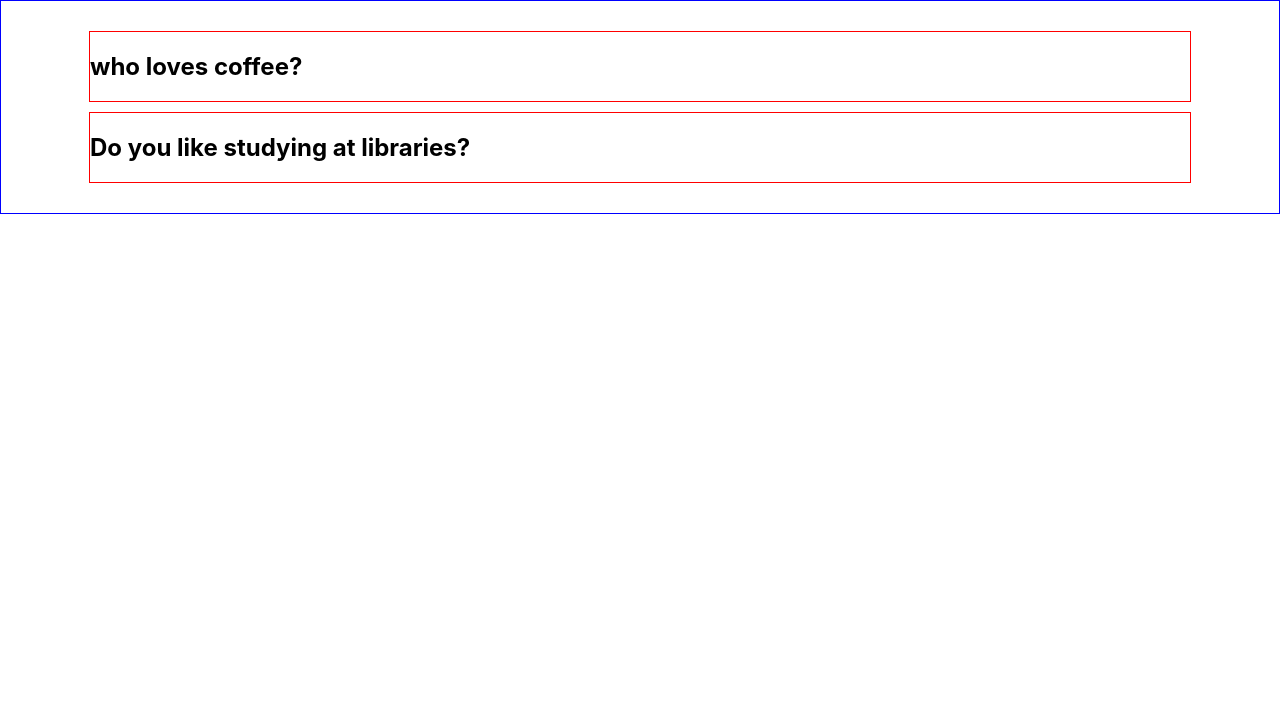
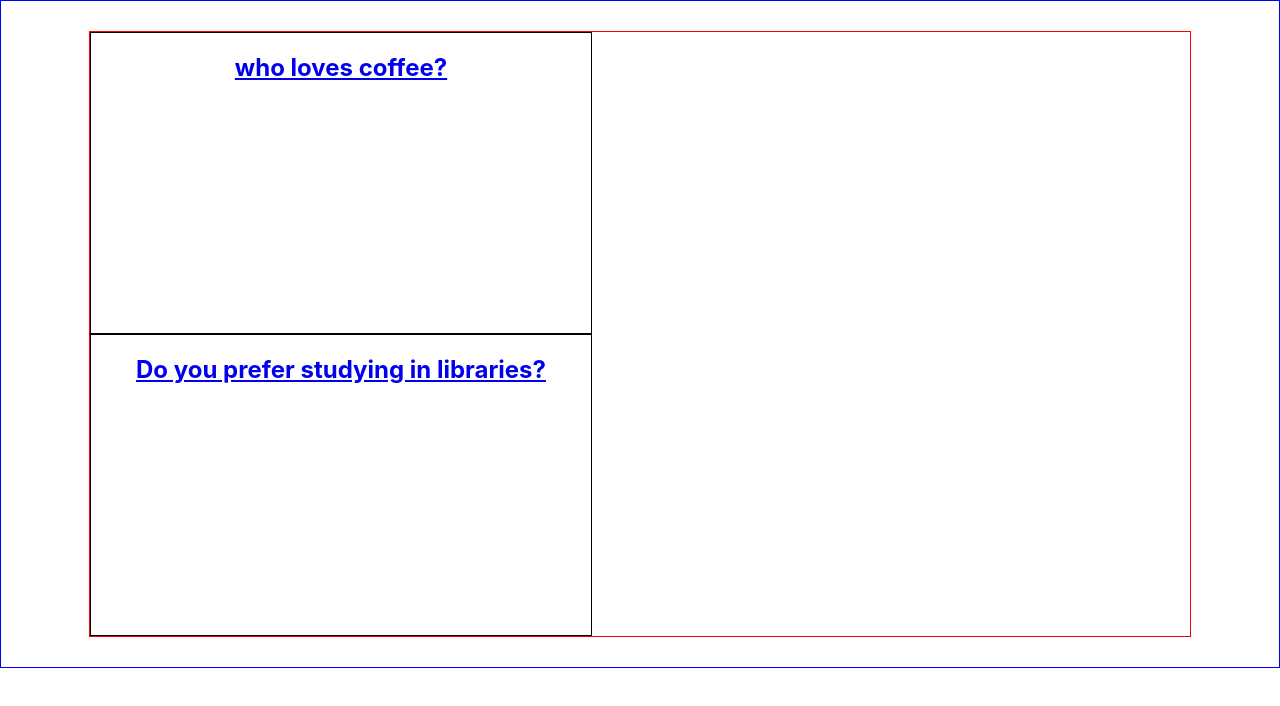
Before and after one commit to sagdish/sf-study-spots, a React (Create React App) app: page / in a window 1280 px wide. Shown: the top 706 px of the page. Built offline with nearby package versions, Linux system fonts and the light colour scheme.

Commit message:
added flex styling, introduced Router and Routes with Links, new default component

```diff
--- a/package.json
+++ b/package.json
@@ -5,6 +5,7 @@
   "dependencies": {
     "react": "^16.8.6",
     "react-dom": "^16.8.6",
+    "react-router-dom": "^5.0.1",
     "react-scripts": "3.0.1",
     "reactstrap": "^8.0.0"
   },
--- a/src/App.js
+++ b/src/App.js
@@ -1,13 +1,17 @@
 import React from 'react';
-import './App.css';
+import { Route } from 'react-router-dom';
+
+import Default from './components/Default';
 import Coffee from './components/Coffee';
 import Library from './components/Library';
+import './App.css';
 
 function App() {
   return (
     <div className="App">
-      <Coffee />
-      <Library />
+      <Route exact path="/" component={ Default }/>
+      <Route path="/coffee" component={ Coffee } />
+      <Route path="/library" component={ Library } />
     </div>
   );
 }
--- a/src/components/Coffee.js
+++ b/src/components/Coffee.js
@@ -5,8 +5,8 @@ class Coffee extends React.Component {
   render() {
     return (
       <div className="MainContainer">
-        <div className="coffeeContainer">
-          <h2>who loves coffee?</h2>
+        <div className="CoffeeContainer">
+          <h2>this is a coffeeshop component</h2>
         </div>
       </div>
     );
--- /dev/null
+++ b/src/components/Default.js
@@ -0,0 +1,26 @@
+import React from 'react';
+import { Link } from 'react-router-dom';
+
+import './components.css';
+
+class Coffee extends React.Component {
+  render() {
+    return (
+      <div className="MainContainer">
+        <div className="CoffeeContainer">
+          <Link to="/coffee">
+            <h2>who loves coffee?</h2>
+          </Link>
+        </div>
+
+        <div className="LibraryContainer">
+          <Link to="/library">
+            <h2>Do you prefer studying in libraries?</h2>
+          </Link>
+        </div>
+      </div>
+    );
+  }
+}
+
+export default Coffee;
--- a/src/components/Library.js
+++ b/src/components/Library.js
@@ -6,8 +6,8 @@ class Library extends React.Component {
   render() {
     return (
       <div className="MainContainer">
-        <div className="coffeeContainer">
-          <h2>Do you like studying at libraries?</h2>
+        <div className="LibraryContainer">
+          <h2>This is a Library component</h2>
         </div>
       </div>
     );
--- a/src/components/components.css
+++ b/src/components/components.css
@@ -3,4 +3,18 @@
   max-width: 1100px;
   border: 1px solid red;
   margin: 10px auto;
+  flex-direction: column;
+  flex-wrap: nowrap;
 }
+
+.LibraryContainer {
+  width: 500px;
+  height: 300px;
+  border: 1px solid black;
+}
+
+.CoffeeContainer {
+  width: 500px;
+  height: 300px;
+  border: 1px solid black;
+}
--- a/src/index.js
+++ b/src/index.js
@@ -2,5 +2,9 @@ import React from 'react';
 import ReactDOM from 'react-dom';
 import './index.css';
 import App from './App';
+import { BrowserRouter as Router } from 'react-router-dom';
 
-ReactDOM.render(<App />, document.getElementById('root'));
+ReactDOM.render(
+<Router>
+  <App />
+</Router>, document.getElementById('root'));
```
Also changed, not shown: 1 other file (tests, documents, lock files or other folders).
